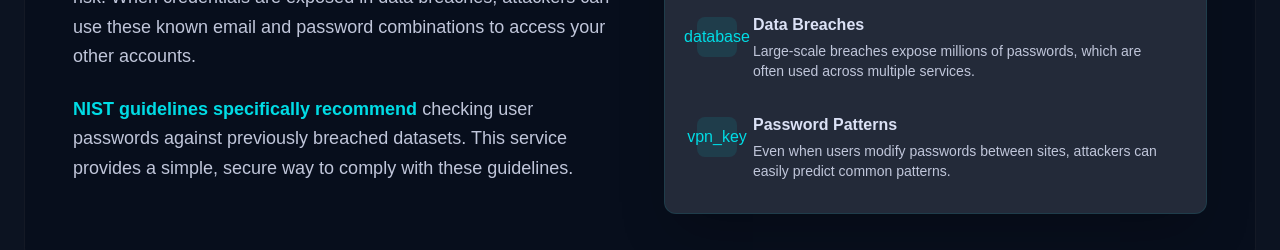
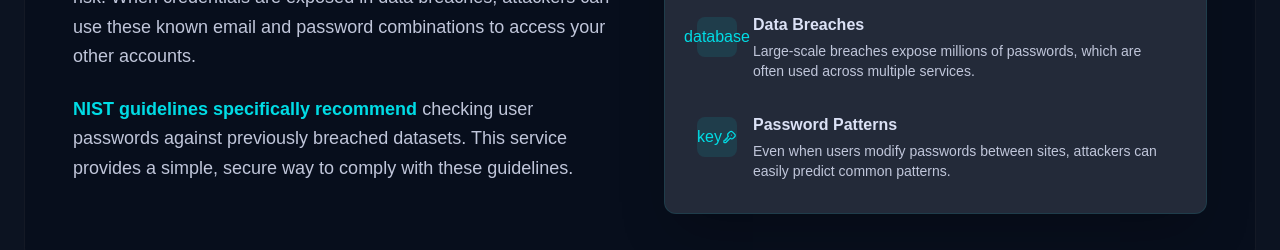
Before and after one commit to Inventus-s/breachcheck, a Next.js app: page / in a window 1280 px wide. Shown: the part 1040-1290 px from the top of the page. Built offline with nearby package versions, Linux system fonts and the light colour scheme.

Commit message:
update UI

```diff
--- a/app/page.tsx
+++ b/app/page.tsx
@@ -214,7 +214,7 @@ export default function Home() {
                       desc: "Large-scale breaches expose millions of passwords, which are often used across multiple services.",
                     },
                     {
-                      icon: "vpn_key",
+                      icon: "key",
                       title: "Password Patterns",
                       desc: "Even when users modify passwords between sites, attackers can easily predict common patterns.",
                     },
```
